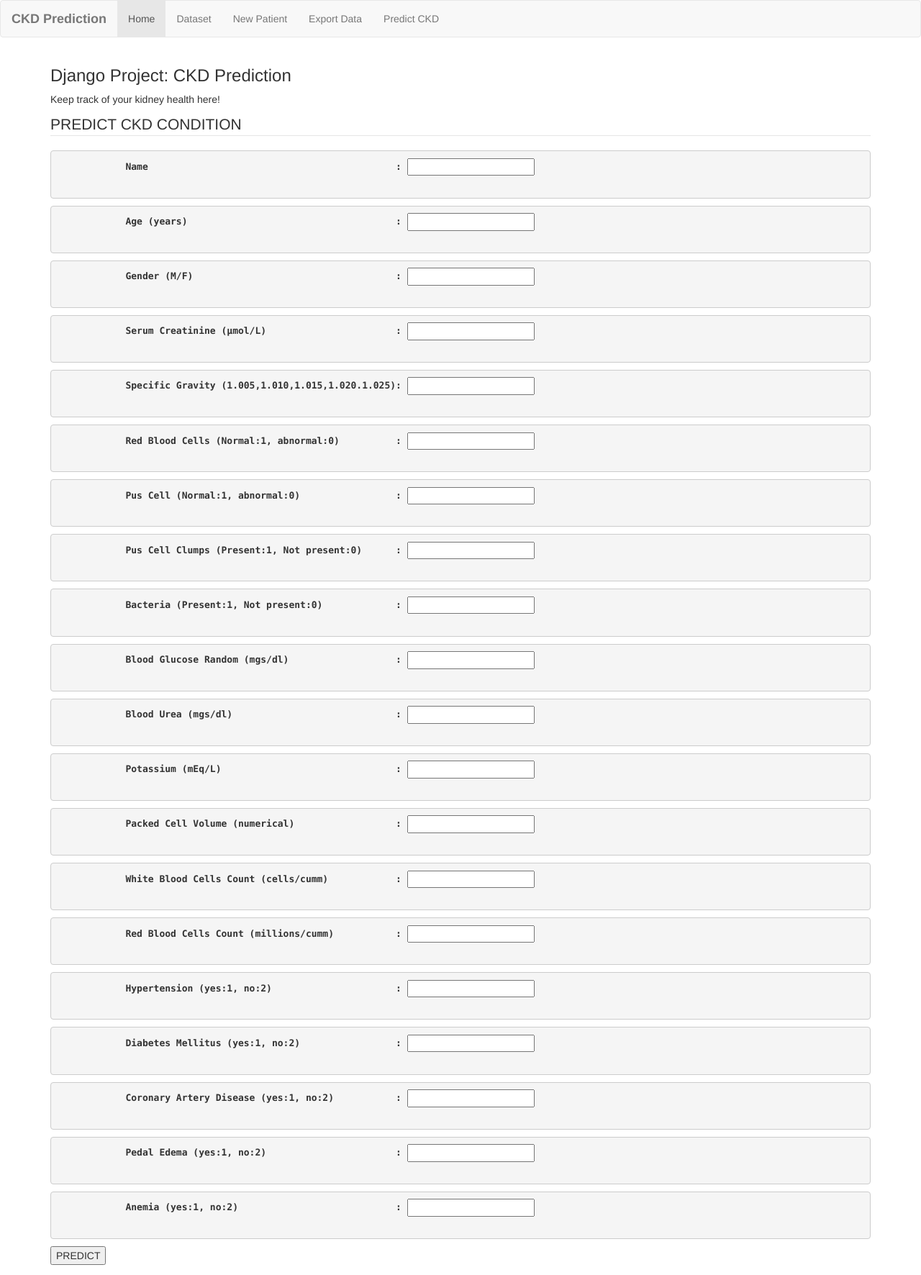
After one commit to syamilisn/ckd_pred, a Django app: page /predict/ in a window 1280 px wide. The commit adds this page. Shown: the whole page at 72% size. Run offline with Django 4.2, Linux system fonts and the light colour scheme; parts of the project's set-up code (start-up, migrations or seed data) failed here and were passed over; some libraries are stand-ins or nearby versions.

Commit message:
integratetd ckd code wwith frontend

```diff
--- a/app1/forms.py
+++ b/app1/forms.py
@@ -29,3 +29,31 @@ class MeasureForm(forms.ModelForm):
             'ane':'Anemia (yes:1, no:2)',
             'yclass':'Patient Condition (ckd/ notckd)'
         }
+
+class PredictForm(forms.ModelForm):
+    class Meta:
+        model = Measure
+        fields = ['name','age','gender','serum','sg','rbc','pc','pcc','ba','bgr','bu','pot','pcv','wbcc','rbcc','htn','dm','cad','pe','ane']
+
+        labels = {
+            'name':'Name',
+            'age':'Age (years)',
+            'gender':'Gender (M/F)',
+            'serum':'Serum Creatinine (μmol/L)',
+            'sg':'Specific Gravity (1.005,1.010,1.015,1.020.1.025)',
+            'rbc':'Red Blood Cells (Normal:1, abnormal:0)',
+            'pc':'Pus Cell (Normal:1, abnormal:0)',
+            'pcc':'Pus Cell Clumps (Present:1, Not present:0)',
+            'ba':'Bacteria (Present:1, Not present:0)',
+            'bgr':'Blood Glucose Random (mgs/dl)',
+            'bu':'Blood Urea (mgs/dl)',
+            'pot':'Potassium (mEq/L)',
+            'pcv':'Packed Cell Volume (numerical)',
+            'wbcc':'White Blood Cells Count (cells/cumm)',
+            'rbcc':'Red Blood Cells Count (millions/cumm)',
+            'htn':'Hypertension (yes:1, no:2)',
+            'dm':'Diabetes Mellitus (yes:1, no:2)',
+            'cad':'Coronary Artery Disease (yes:1, no:2)',
+            'pe':'Pedal Edema (yes:1, no:2)',
+            'ane':'Anemia (yes:1, no:2)',
+        }
--- /dev/null
+++ b/app1/randomforest.py
@@ -0,0 +1,40 @@
+import numpy as np
+import pandas as pd
+
+dataset = pd.read_csv('app1\Datasets\ckd_clean_16.csv')
+X = dataset.iloc[:, :-1].values
+y = dataset.iloc[:, -1].values
+temp = [[1.02,0,0,1,1,121,36,5,44,7800,5.2,0,0,1,1,1]]
+from sklearn.model_selection import train_test_split
+X_train, X_test, y_train, y_test = train_test_split(X, y, test_size = 0.25, random_state = 0)
+
+# Feature Scaling
+from sklearn.preprocessing import StandardScaler
+sc = StandardScaler()
+X_train = sc.fit_transform(X_train)
+X_test = sc.transform(X_test)
+
+# Training the Random Forest Classification model on the Training set
+from sklearn.ensemble import RandomForestClassifier
+classifier = RandomForestClassifier(n_estimators = 20, criterion = 'entropy', random_state = 0)
+classifier.fit(X_train, y_train)
+
+# Predicting a new result
+def randomforest_pred(temp):
+    #temp = [[1.02,0,0,1,1,121,36,5,44,7800,5.2,0,0,1,1,1]]
+    val = classifier.predict(sc.transform(temp))
+    #print(val[0])
+    return val[0]
+
+"""
+# Predicting the Test set results
+y_pred = classifier.predict(X_test)
+
+# Making the Confusion Matrix
+from sklearn.metrics import confusion_matrix, accuracy_score
+cm = confusion_matrix(y_test, y_pred)
+print(cm)
+print('Accuracy:',100 * accuracy_score(y_test, y_pred))
+"""
+result = randomforest_pred(temp)
+print(result)
--- a/app1/templates/app1/base.html
+++ b/app1/templates/app1/base.html
@@ -28,6 +28,9 @@
     <ul class="nav navbar-nav">
         <li><a href=" {% url 'app1:export' %} ">Export Data</a></li>
     </ul>
+    <ul class="nav navbar-nav">
+      <li><a href=" {% url 'app1:predict' %} ">Predict CKD</a></li>
+  </ul>
   </div>
 </nav>
 
--- a/app1/templates/app1/input.html
+++ b/app1/templates/app1/input.html
@@ -83,7 +83,7 @@
 
 
 
-        <button name = "submit"> Add </button>
+        <button name = "submit"> SUBMIT </button>
     </fieldset>
 </form>
 </div>
--- /dev/null
+++ b/app1/templates/app1/predict.html
@@ -0,0 +1,86 @@
+<html>
+<head><title>predict</title>
+    <style>
+    form{
+        background-color:white;
+    }
+    pre{
+        background-color:black;
+    }
+</style></head>
+<body>
+{% extends "app1/base.html" %}
+{% block content %}
+<div class="container">
+<form method="post" action="{% url 'app1:predict' %}">
+    {% csrf_token %}
+
+    <fieldset>
+        <legend>PREDICT CKD CONDITION</legend>
+        <pre>
+            <label>Name                                            :</label> <input type="text" name="name"/>
+        </pre>
+        <pre>
+            <label>Age (years)                                     :</label> <input type="number" name="age"/>
+        </pre>
+        <pre>
+            <label>Gender (M/F)                                    :</label> <input type="text" name="gender"/>
+        </pre>
+        <pre>
+            <label>Serum Creatinine (μmol/L)                       :</label> <input type="number" name="serum" step="0.1"/>
+        </pre>
+        <pre>
+            <label>Specific Gravity (1.005,1.010,1.015,1.020.1.025):</label> <input type="number" name="sg" step="0.001"/>
+        </pre>
+        <pre>
+            <label>Red Blood Cells (Normal:1, abnormal:0)          :</label> <input type="number" name="rbc" step="0.1"/>
+        </pre>
+        <pre>
+            <label>Pus Cell (Normal:1, abnormal:0)                 :</label> <input type="number" name="pc" step="0.1"/>
+        </pre>
+        <pre>
+            <label>Pus Cell Clumps (Present:1, Not present:0)      :</label> <input type="number" name="pcc" step="0.1"/>
+        </pre>
+        <pre>
+            <label>Bacteria (Present:1, Not present:0)             :</label> <input type="number" name="ba" step="0.1"/>
+        </pre>
+        <pre>
+            <label>Blood Glucose Random (mgs/dl)                   :</label> <input type="number" name="bgr" step="0.1"/>
+        </pre>
+        <pre>
+            <label>Blood Urea (mgs/dl)                             :</label> <input type="number" name="bu" step="0.1"/>
+        </pre>
+        <pre>
+            <label>Potassium (mEq/L)                               :</label> <input type="number" name="pot" step="0.1"/>
+        </pre>
+        <pre>
+            <label>Packed Cell Volume (numerical)                  :</label> <input type="number" name="pcv" step="0.1"/>
+        </pre>
+        <pre>
+            <label>White Blood Cells Count (cells/cumm)            :</label> <input type="number" name="wbcc" step="0.1"/>
+        </pre>
+        <pre>
+            <label>Red Blood Cells Count (millions/cumm)           :</label> <input type="number" name="rbcc" step="0.1"/>
+        </pre>
+        <pre>
+            <label>Hypertension (yes:1, no:2)                      :</label> <input type="number" name="htn" step="0.1"/>
+        </pre>
+        <pre>
+            <label>Diabetes Mellitus (yes:1, no:2)                 :</label> <input type="number" name="dm" step="0.1"/>
+        </pre>
+        <pre>
+            <label>Coronary Artery Disease (yes:1, no:2)           :</label> <input type="number" name="cad" step="0.1"/>
+        </pre>
+        <pre>
+            <label>Pedal Edema (yes:1, no:2)                       :</label> <input type="number" name="pe" step="0.1"/>
+        </pre>
+        <pre>
+            <label>Anemia (yes:1, no:2)                            :</label> <input type="number" name="ane" step="0.1"/>
+        </pre>
+
+        <button name = "submit"> PREDICT </button>
+    </fieldset>
+</form>
+</div>
+{% endblock content %}
+</body>
--- /dev/null
+++ b/app1/templates/app1/result.html
@@ -0,0 +1 @@
+<p>result: </p>
--- a/app1/urls.py
+++ b/app1/urls.py
@@ -1,6 +1,6 @@
 """CUSTOM"""
 from django.urls import path
-from .views import index, input, export, dataset
+from .views import index, input, export, dataset, predict
 app_name = 'app1'
 
 urlpatterns = [
@@ -8,4 +8,5 @@ urlpatterns = [
     path('input/', input, name = 'input'),
     path('export/', export, name = 'export'),
     path('dataset/', dataset, name = 'dataset'),
+    path('predict/', predict, name = 'predict')
 ]
--- a/app1/views.py
+++ b/app1/views.py
@@ -2,7 +2,9 @@ import csv
 from django.shortcuts import render,redirect
 from django.http import HttpResponse
 from .models import Measure
-from .forms import MeasureForm
+from .forms import MeasureForm, PredictForm
+from .randomforest import randomforest_pred
+
 def index(request):
     measures = Measure.objects.order_by('id')
     context = {'measures':measures}
@@ -36,3 +38,24 @@ def dataset(request):
     measures = Measure.objects.order_by('id')
     context = {'measures':measures}
     return render(request, 'app1/dataset.html',context)
+
+def predict(request):
+    """Take user input for prediction"""
+    if request.method != 'POST':
+        #no data submitted, return blank form
+        form = PredictForm()
+    else:
+        #POST data is submittes, process data
+        form = PredictForm(data = request.POST)
+        if form.is_valid():
+            #form.save(commit=False)
+            #return redirect('app1:index')
+            """Write func to use form here"""
+            dict = form.cleaned_data
+            list = [[x for x in dict.values()]]
+            ip = [list[0][4:20]]    #input values
+            result = randomforest_pred(ip)
+            return HttpResponse(f'The patient is {result}')
+    #display blank or invalid form
+    context = {'form':form}
+    return render(request,'app1/predict.html', context)
```
Also changed, not shown: db.sqlite3, 7 other files.
